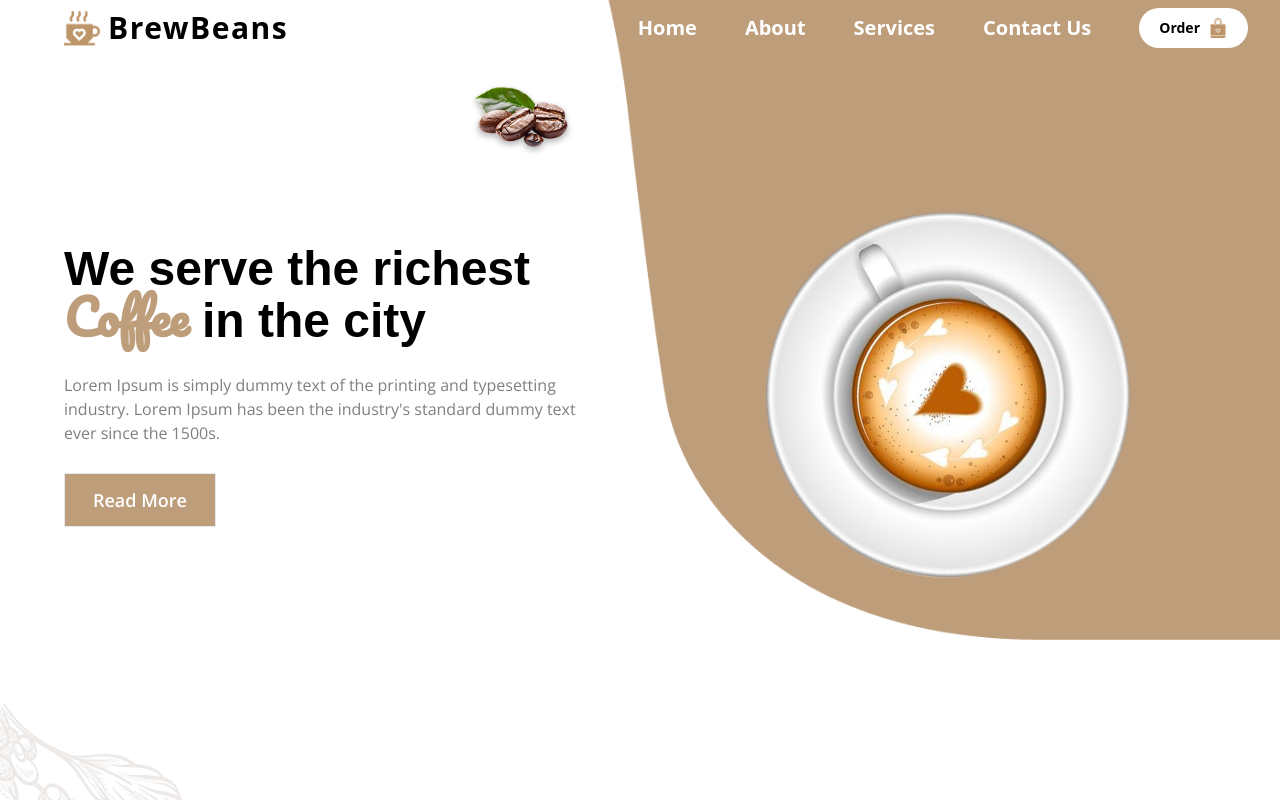
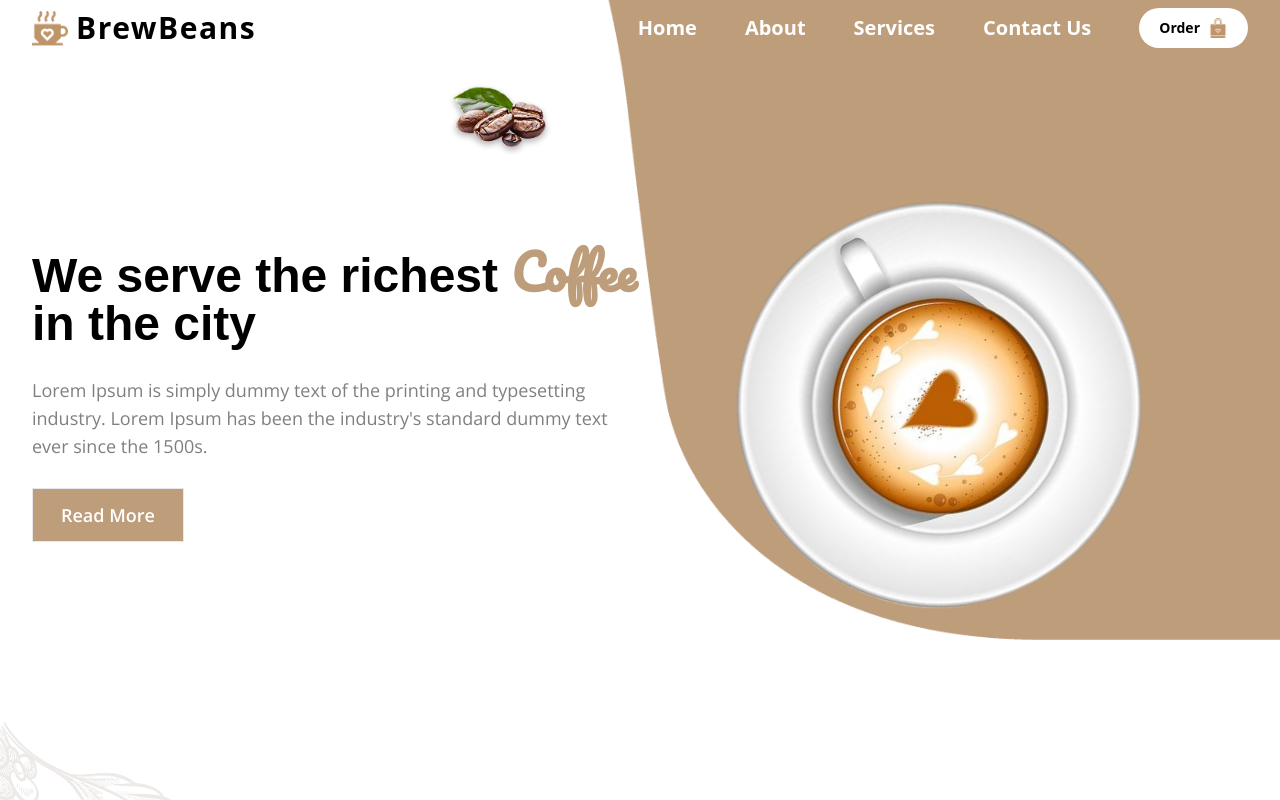
Before and after one commit to nirvanaemploye/template_Coffee, a React (Vite) app: page /home in a window 1280 px wide. Shown: the top 800 px of the page. Built offline with nearby package versions, Linux system fonts and the light colour scheme; a web font is replaced by a local one.

Commit message:
header chnage

```diff
--- a/src/Componets/HomeComp/Hero/Home.jsx
+++ b/src/Componets/HomeComp/Hero/Home.jsx
@@ -1,5 +1,4 @@
 import Heroimg from "../../../assets/HomeCompImg/Coffee.png";
-import Heroimg2 from "../../../assets/HomeCompImg/Bnans.png";
 import HeroBg from "../../../assets/HomeCompImg/HomeBg.webp";
 import Bnans from "../../../assets/HomeCompImg/Bnanss.png";
 import PrimaryButton from "../../Layout/PrimaryButton";
@@ -7,12 +6,12 @@ import Navbar from "../../Layout/Navbar/Navbar";
 
 const Home = () => {
   return (
-    <section className="container pr-0 relative text-black z-10">
+    <section className="container 4k:px-0 relative text-black z-10">
       {/* Background Image */}
       <img
         src={HeroBg}
         alt="Background"
-        className="hidden xl:block absolute 2xl:top-0 -top-12 right-0  max-w-2xl 2xl:max-w-none scale-105 2xl:scale-110"
+        className="hidden xl:block absolute 2xl:top-0 -top-12 right-0  max-w-2xl 2xl:max-w-none scale-105 2xl:scale-150 2xl:w-5/12"
       />
 
       {/* Navbar */}
@@ -20,7 +19,7 @@ const Home = () => {
 
       {/* Main Content */}
       <div className="container sm:py-6 2xl:py-12 ">
-        <div className="grid grid-cols-1 sm:grid-cols-2 items-center relative ">
+        <div className="grid grid-cols-1 sm:grid-cols-2 items-center relative 4k:px-0">
           {/* Text Content Section */}
           <div className=" order-2 sm:order-1 flex flex-col gap-7 2xl:gap-10 ">
             <img
@@ -46,7 +45,7 @@ const Home = () => {
               </span>{" "}
               in the city
             </h1>
-            <p data-aos="zoom-in" className="w-11/12 text-black/50 lg:text-base text-sm" >
+            <p data-aos="zoom-in" className="w-11.5/12 text-black/50 lg:text-lg text-sm" >
               Lorem Ipsum is simply dummy text of the printing and typesetting
               industry. Lorem Ipsum has been the industry's standard dummy text
               ever since the 1500s.
@@ -59,12 +58,12 @@ const Home = () => {
           </div>
 
           {/* Image Section */}
-          <div className="relative order-1 sm:order-2 2xl:min-h-[450px] ">
+          <div className="relative order-1 sm:order-2 4k:min-h-[450px] mx-auto ">
             <img
               data-aos="zoom"
               src={Heroimg}
               alt="Coffee Cup"
-              className="mx-auto spin p-10 2xl:pe-20 "
+              className="mx-auto spin p-5"
             />
 
           </div>
--- a/tailwind.config.js
+++ b/tailwind.config.js
@@ -1,29 +1,34 @@
 /** @type {import('tailwindcss').Config} */
 export default {
-  content: [
-    "./index.html",
-    "./src/**/*.{js,ts,jsx,tsx}",
-  ],  theme: {
+  content: ["./index.html", "./src/**/*.{js,ts,jsx,tsx}"],
+  theme: {
     extend: {
-      fontFamily:{
+      fontFamily: {
         custom: ["MyCustomFont", "sans-serif"],
         openSans: ["Open Sans", "sans-serif"],
-        cursive:["Pacifico", "serif"]
-
+        cursive: ["Pacifico", "serif"],
       },
-      colors:{
-        primary:"#BE9D7B",
-        secondary:"#4a1e1b",
-        brandDark:"#270c03"
+      colors: {
+        primary: "#BE9D7B",
+        secondary: "#4a1e1b",
+        brandDark: "#270c03",
       },
-      container:{
-        center:true,
-        padding:{
-          DEFAULT:"1rem",
-          sm:"2rem"
-        }
-      }
+      container: {
+        center: true,
+        padding: {
+          DEFAULT: "1rem", // default padding
+          "4k": "0rem", // no padding on 4K
+        },
+        screens: {
+          sm: "640px",
+          md: "768px",
+          lg: "1024px",
+          xl: "1280px",
+          "2xl": "1536px",
+          "4k": "2560px", // custom breakpoint for 4K
+        },
+      },
     },
   },
   plugins: [],
-}
+};
```
